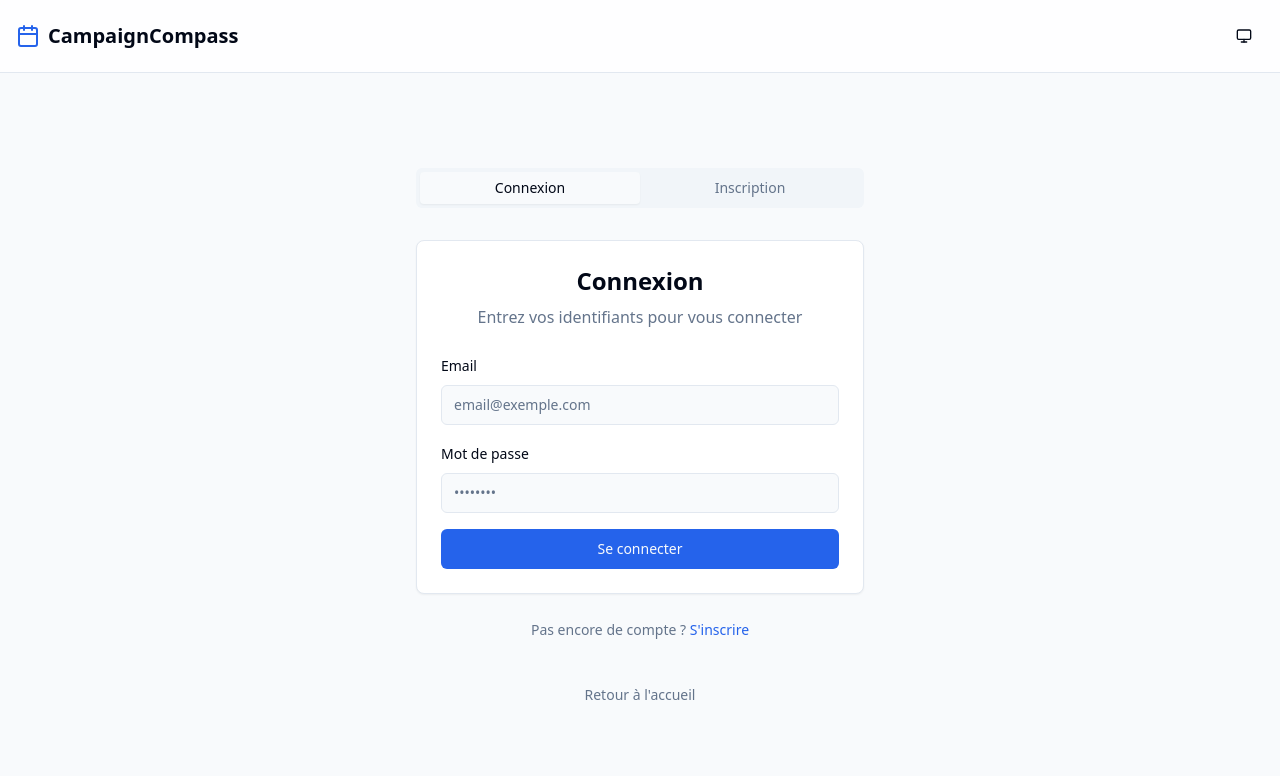
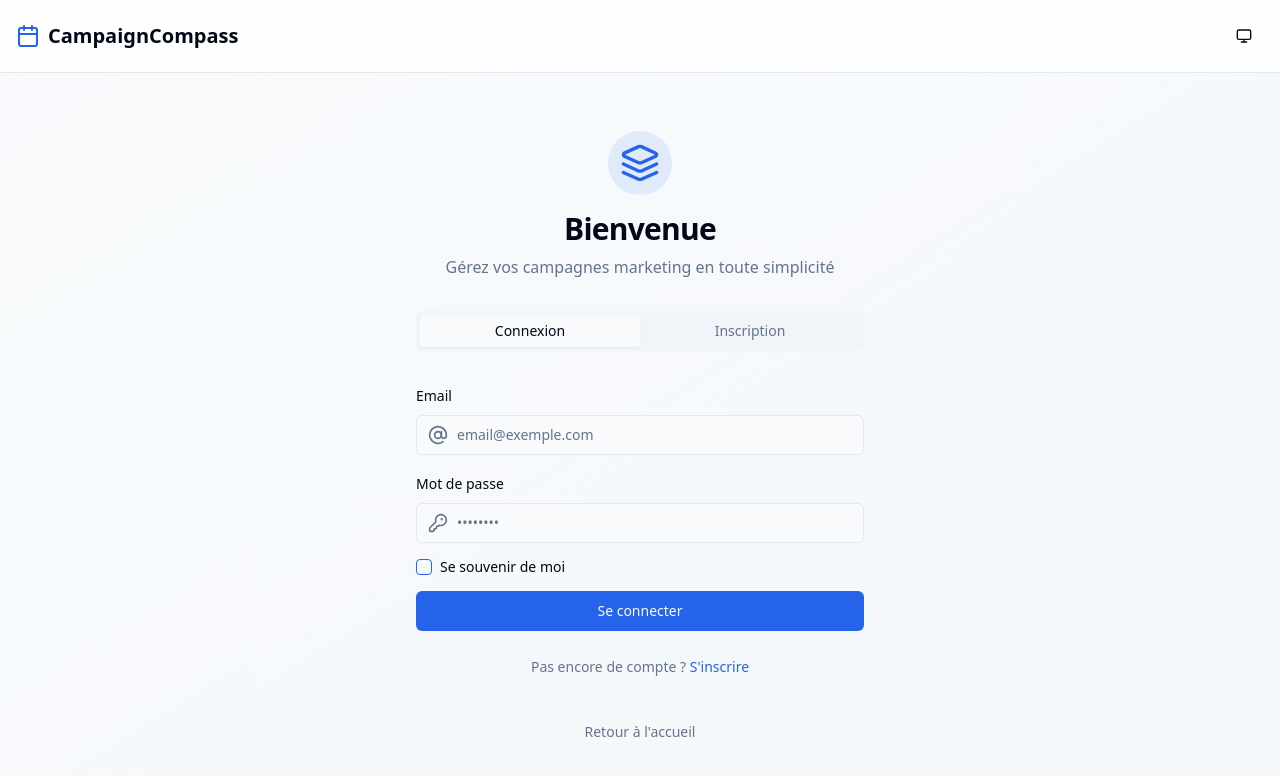
Before and after one commit to ghostland-dev/campaign-compass-platform, a React (Vite) app: page /auth in a window 1280 px wide. Shown: the top 776 px of the page. Built offline with nearby package versions, Linux system fonts and the light colour scheme.

Commit message:
Refactor: Improve UI

```diff
--- a/src/components/auth/LoginForm.tsx
+++ b/src/components/auth/LoginForm.tsx
@@ -15,10 +15,14 @@ import {
 } from '@/components/ui/form';
 import { Input } from '@/components/ui/input';
 import { motion } from 'framer-motion';
+import { Alert, AlertDescription } from '@/components/ui/alert';
+import { AtSign, KeyRound, Loader2 } from 'lucide-react';
+import { Checkbox } from '@/components/ui/checkbox';
 
 export default function LoginForm() {
   const { login } = useAuth();
   const [isLoading, setIsLoading] = useState(false);
+  const [error, setError] = useState<string | null>(null);
 
   const form = useForm<LoginInput>({
     resolver: zodResolver(loginSchema),
@@ -30,10 +34,12 @@ export default function LoginForm() {
 
   async function onSubmit(data: LoginInput) {
     try {
+      setError(null);
       setIsLoading(true);
       await login(data);
     } catch (error) {
       console.error('Login error:', error);
+      setError(error instanceof Error ? error.message : "Une erreur est survenue lors de la connexion");
     } finally {
       setIsLoading(false);
     }
@@ -41,17 +47,16 @@ export default function LoginForm() {
 
   return (
     <motion.div
-      initial={{ opacity: 0, y: 20 }}
+      initial={{ opacity: 0, y: 10 }}
       animate={{ opacity: 1, y: 0 }}
-      transition={{ duration: 0.5 }}
-      className="w-full max-w-md space-y-6 p-6 bg-card rounded-lg border shadow-sm"
+      transition={{ duration: 0.3 }}
+      className="w-full space-y-5"
     >
-      <div className="space-y-2 text-center">
-        <h1 className="text-2xl font-bold">Connexion</h1>
-        <p className="text-muted-foreground">
-          Entrez vos identifiants pour vous connecter
-        </p>
-      </div>
+      {error && (
+        <Alert variant="destructive" className="mb-4">
+          <AlertDescription>{error}</AlertDescription>
+        </Alert>
+      )}
 
       <Form {...form}>
         <form onSubmit={form.handleSubmit(onSubmit)} className="space-y-4">
@@ -62,7 +67,15 @@ export default function LoginForm() {
               <FormItem>
                 <FormLabel>Email</FormLabel>
                 <FormControl>
-                  <Input placeholder="email@exemple.com" type="email" {...field} />
+                  <div className="relative">
+                    <AtSign className="absolute left-3 top-2.5 h-5 w-5 text-muted-foreground" />
+                    <Input
+                      placeholder="email@exemple.com"
+                      type="email"
+                      className="pl-10"
+                      {...field}
+                    />
+                  </div>
                 </FormControl>
                 <FormMessage />
               </FormItem>
@@ -76,15 +89,40 @@ export default function LoginForm() {
               <FormItem>
                 <FormLabel>Mot de passe</FormLabel>
                 <FormControl>
-                  <Input placeholder="••••••••" type="password" {...field} />
+                  <div className="relative">
+                    <KeyRound className="absolute left-3 top-2.5 h-5 w-5 text-muted-foreground" />
+                    <Input
+                      placeholder="••••••••"
+                      type="password"
+                      className="pl-10"
+                      {...field}
+                    />
+                  </div>
                 </FormControl>
                 <FormMessage />
               </FormItem>
             )}
           />
 
+          <div className="flex items-center space-x-2 my-4">
+            <Checkbox id="remember" />
+            <label
+              htmlFor="remember"
+              className="text-sm font-medium leading-none peer-disabled:cursor-not-allowed peer-disabled:opacity-70"
+            >
+              Se souvenir de moi
+            </label>
+          </div>
+
           <Button type="submit" className="w-full" disabled={isLoading}>
-            {isLoading ? 'Connexion en cours...' : 'Se connecter'}
+            {isLoading ? (
+              <>
+                <Loader2 className="mr-2 h-4 w-4 animate-spin" />
+                Connexion en cours...
+              </>
+            ) : (
+              'Se connecter'
+            )}
           </Button>
         </form>
       </Form>
--- a/src/components/auth/RegisterForm.tsx
+++ b/src/components/auth/RegisterForm.tsx
@@ -15,10 +15,13 @@ import {
 } from '@/components/ui/form';
 import { Input } from '@/components/ui/input';
 import { motion } from 'framer-motion';
+import { Alert, AlertDescription } from '@/components/ui/alert';
+import { AtSign, KeyRound, Loader2, User } from 'lucide-react';
 
 export default function RegisterForm() {
   const { register } = useAuth();
   const [isLoading, setIsLoading] = useState(false);
+  const [error, setError] = useState<string | null>(null);
 
   const form = useForm<RegisterInput>({
     resolver: zodResolver(registerSchema),
@@ -31,10 +34,12 @@ export default function RegisterForm() {
 
   async function onSubmit(data: RegisterInput) {
     try {
+      setError(null);
       setIsLoading(true);
       await register(data);
     } catch (error) {
       console.error('Registration error:', error);
+      setError(error instanceof Error ? error.message : "Une erreur est survenue lors de l'inscription");
     } finally {
       setIsLoading(false);
     }
@@ -42,17 +47,16 @@ export default function RegisterForm() {
 
   return (
     <motion.div
-      initial={{ opacity: 0, y: 20 }}
+      initial={{ opacity: 0, y: 10 }}
       animate={{ opacity: 1, y: 0 }}
-      transition={{ duration: 0.5 }}
-      className="w-full max-w-md space-y-6 p-6 bg-card rounded-lg border shadow-sm"
+      transition={{ duration: 0.3 }}
+      className="w-full space-y-5"
     >
-      <div className="space-y-2 text-center">
-        <h1 className="text-2xl font-bold">Créer un compte</h1>
-        <p className="text-muted-foreground">
-          Inscrivez-vous pour commencer à gérer vos campagnes
-        </p>
-      </div>
+      {error && (
+        <Alert variant="destructive" className="mb-4">
+          <AlertDescription>{error}</AlertDescription>
+        </Alert>
+      )}
 
       <Form {...form}>
         <form onSubmit={form.handleSubmit(onSubmit)} className="space-y-4">
@@ -63,7 +67,14 @@ export default function RegisterForm() {
               <FormItem>
                 <FormLabel>Nom</FormLabel>
                 <FormControl>
-                  <Input placeholder="John Doe" {...field} />
+                  <div className="relative">
+                    <User className="absolute left-3 top-2.5 h-5 w-5 text-muted-foreground" />
+                    <Input
+                      placeholder="John Doe"
+                      className="pl-10"
+                      {...field}
+                    />
+                  </div>
                 </FormControl>
                 <FormMessage />
               </FormItem>
@@ -77,7 +88,15 @@ export default function RegisterForm() {
               <FormItem>
                 <FormLabel>Email</FormLabel>
                 <FormControl>
-                  <Input placeholder="email@exemple.com" type="email" {...field} />
+                  <div className="relative">
+                    <AtSign className="absolute left-3 top-2.5 h-5 w-5 text-muted-foreground" />
+                    <Input
+                      placeholder="email@exemple.com"
+                      type="email"
+                      className="pl-10"
+                      {...field}
+                    />
+                  </div>
                 </FormControl>
                 <FormMessage />
               </FormItem>
@@ -91,7 +110,15 @@ export default function RegisterForm() {
               <FormItem>
                 <FormLabel>Mot de passe</FormLabel>
                 <FormControl>
-                  <Input placeholder="••••••••" type="password" {...field} />
+                  <div className="relative">
+                    <KeyRound className="absolute left-3 top-2.5 h-5 w-5 text-muted-foreground" />
+                    <Input
+                      placeholder="••••••••"
+                      type="password"
+                      className="pl-10"
+                      {...field}
+                    />
+                  </div>
                 </FormControl>
                 <FormMessage />
               </FormItem>
@@ -99,7 +126,14 @@ export default function RegisterForm() {
           />
 
           <Button type="submit" className="w-full" disabled={isLoading}>
-            {isLoading ? 'Inscription en cours...' : 'S\'inscrire'}
+            {isLoading ? (
+              <>
+                <Loader2 className="mr-2 h-4 w-4 animate-spin" />
+                Inscription en cours...
+              </>
+            ) : (
+              "S'inscrire"
+            )}
           </Button>
         </form>
       </Form>
--- a/src/pages/Auth.tsx
+++ b/src/pages/Auth.tsx
@@ -1,5 +1,5 @@
 
-import { useState } from 'react';
+import { useState, useEffect } from 'react';
 import { Link } from 'react-router-dom';
 import { motion } from 'framer-motion';
 import { Tabs, TabsContent, TabsList, TabsTrigger } from '@/components/ui/tabs';
@@ -7,13 +7,20 @@ import { Button } from '@/components/ui/button';
 import { ThemeToggle } from '@/components/ThemeToggle';
 import LoginForm from '@/components/auth/LoginForm';
 import RegisterForm from '@/components/auth/RegisterForm';
-import { CalendarIcon } from 'lucide-react';
+import { CalendarIcon, Layers } from 'lucide-react';
 
 export default function Auth() {
   const [activeTab, setActiveTab] = useState<string>('login');
+  const [mounted, setMounted] = useState(false);
+
+  useEffect(() => {
+    setMounted(true);
+  }, []);
+
+  if (!mounted) return null;
 
   return (
-    <div className="min-h-screen flex flex-col bg-background">
+    <div className="min-h-screen flex flex-col bg-gradient-to-br from-background to-muted/50">
       <header className="border-b bg-card/80 backdrop-blur-sm sticky top-0 z-10">
         <div className="container mx-auto px-4 py-4 flex justify-between items-center">
           <Link to="/landing" className="flex items-center gap-2">
@@ -24,12 +31,30 @@ export default function Auth() {
         </div>
       </header>
 
-      <main className="flex-1 flex items-center justify-center p-4 md:p-8">
+      <main className="flex-1 flex flex-col items-center justify-center p-4 md:p-8">
+        <div className="w-full max-w-md mx-auto">
           <motion.div
-          initial={{ opacity: 0 }}
-          animate={{ opacity: 1 }}
+            initial={{ opacity: 0, y: -20 }}
+            animate={{ opacity: 1, y: 0 }}
             transition={{ duration: 0.5 }}
-          className="w-full max-w-md"
+            className="text-center mb-8"
+          >
+            <div className="flex justify-center mb-4">
+              <div className="p-3 bg-primary/10 rounded-full">
+                <Layers className="h-10 w-10 text-primary" />
+              </div>
+            </div>
+            <h1 className="text-3xl font-bold tracking-tight">Bienvenue</h1>
+            <p className="text-muted-foreground mt-2">
+              Gérez vos campagnes marketing en toute simplicité
+            </p>
+          </motion.div>
+
+          <motion.div
+            initial={{ opacity: 0, scale: 0.95 }}
+            animate={{ opacity: 1, scale: 1 }}
+            transition={{ duration: 0.5, delay: 0.1 }}
+            className="w-full"
           >
             <Tabs defaultValue={activeTab} onValueChange={setActiveTab} className="w-full">
               <TabsList className="grid w-full grid-cols-2 mb-8">
@@ -61,13 +86,19 @@ export default function Auth() {
                 </div>
               </TabsContent>
             </Tabs>
+          </motion.div>
 
-          <div className="mt-8 text-center">
-            <Link to="/landing" className="text-sm text-muted-foreground hover:text-foreground">
+          <motion.div
+            initial={{ opacity: 0 }}
+            animate={{ opacity: 1 }}
+            transition={{ duration: 0.5, delay: 0.2 }}
+            className="mt-8 text-center"
+          >
+            <Link to="/landing" className="text-sm text-muted-foreground hover:text-foreground transition-colors">
               Retour à l'accueil
             </Link>
+          </motion.div>
         </div>
-        </motion.div>
       </main>
     </div>
   );
```
Also changed, not shown: src/components/Sidebar.tsx (+33 -7 lines). Lines whose indentation alone changed are shown as unchanged.
